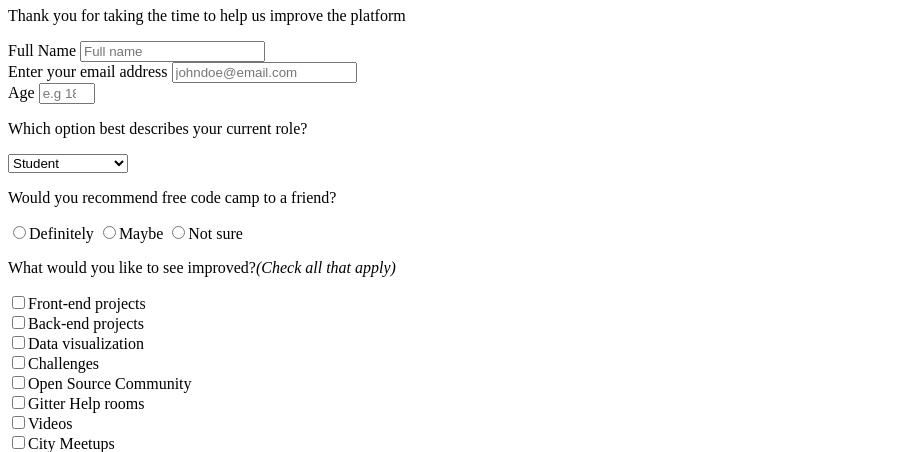
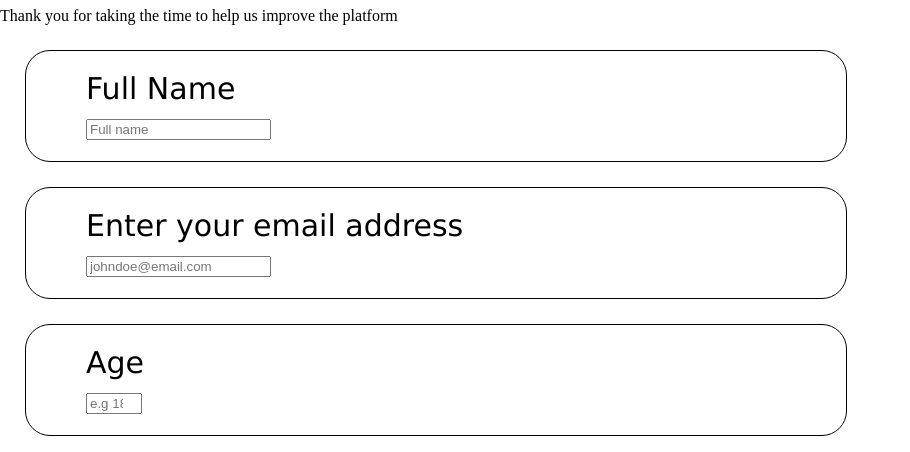
Before and after one commit to RNgugi/FCCSurveyForm, a plain HTML site: page index.html in a window 1280 px wide. Shown: the part 73-525 px from the top of the page, without its empty margins (0-910 px from the left). Drawn offline with Linux system fonts and the light colour scheme.

Commit message:
Css Styles

```diff
--- a/CSS/style.css
+++ b/CSS/style.css
@@ -0,0 +1,17 @@
+body{
+    background-color: white;
+    margin: auto;
+}
+.container{
+
+
+}
+.form-content{
+    font-family: 'Lucida Sans', 'Lucida Sans Regular', 'Lucida Grande', 'Lucida Sans Unicode', Geneva, Verdana, sans-serif;
+    font-size: 30px;
+    padding: 20px 60px;
+    border: 1px solid black;
+    border-radius: 25px;
+    width: 700px;
+    margin: 25px;
+}
--- a/index.html
+++ b/index.html
@@ -4,6 +4,8 @@
     <meta charset="UTF-8">
     <meta name="viewport" content="width=device-width, initial-scale=1.0">
     <title>FCC Survey form</title>
+    <link rel="stylesheet"  type="text/css" href="/CSS/style.css">
+
 </head>
 <body>
     <header>
@@ -15,23 +17,23 @@
         <form id="survey-form">
 
             <div class="form-content">
-                <label for="name">Full Name</label>
+                <label for="name">Full Name</label><br>
                 <input type="text" placeholder="Full name" required/>
             </div>
 
             <div class="form-content">
-                <label for="email">Enter your email address</label>
+                <label for="email">Enter your email address</label><br>
                 <input type="email" placeholder="johndoe@email.com" required/>
             </div>
 
             <div class="form-content">
-                <label for="age">Age</label>
+                <label for="age">Age</label><br>
                 <input type="number" id="number" min="14" max="99" placeholder="e.g 18" required/>
             </div>
 
             <div class="form-content">
 
-                <p>Which option best describes your current role?</p>
+                <p>Which option best describes your current role?</p><br>
                 <select id="dropdown">
                     <option>Student</option>
                     <option>Full time job</option>
@@ -43,9 +45,9 @@
 
             <div class="form-content">
                 <p>Would you recommend free code camp to a friend?</p>
-                <input type="radio" name="recommendation"/><label>Definitely</label>
-                <input type="radio" name="recommendation"/><label>Maybe</label>
-                <input type="radio" name="recommendation"/><label>Not sure</label>
+                <input type="radio" name="recommendation"/><label>Definitely</label><br>
+                <input type="radio" name="recommendation"/><label>Maybe</label><br>
+                <input type="radio" name="recommendation"/><label>Not sure</label><br>
             </div>
 
             <div class="form-content">
```
